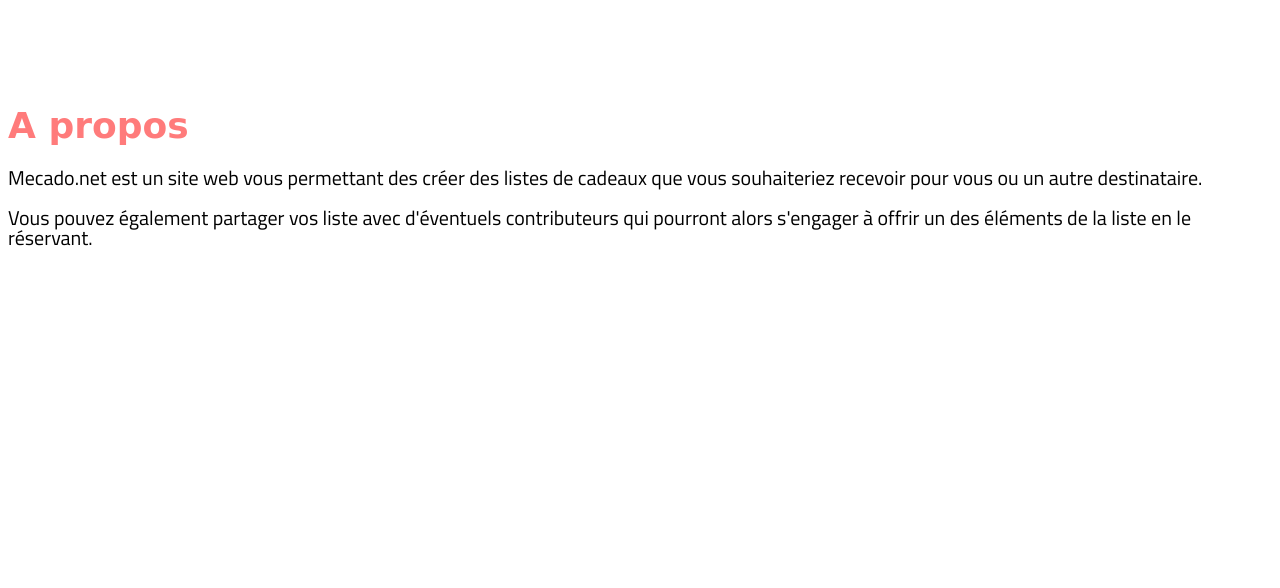
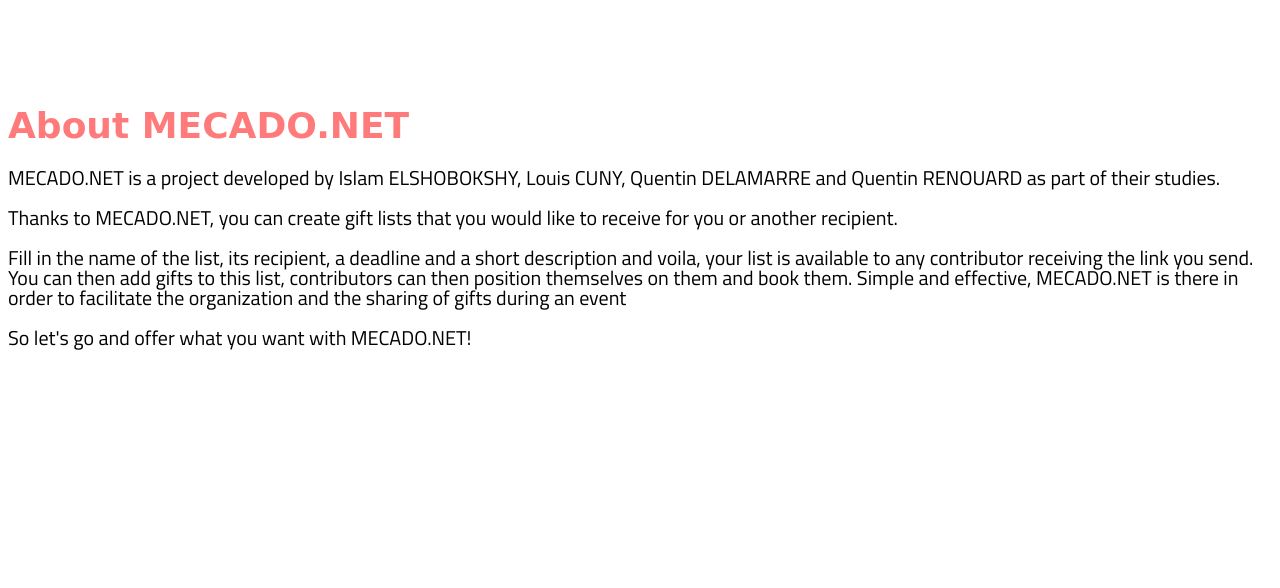
Before and after one commit to elshobokshy/mecado, a PHP site: template src/App/Resources/views/App/about.twig in a window 1280 px wide. Shown: the top 588 px of the page. Run offline with PHP 8.4, Linux system fonts and the light colour scheme; the template is opened without the code that fills it, so the values that code supplies are empty; some libraries are stand-ins or nearby versions.

Commit message:
Do navbar scss

```diff
--- a/src/App/Controller/AppController.php
+++ b/src/App/Controller/AppController.php
@@ -21,7 +21,7 @@ class AppController extends Controller
         if($this->auth->guest())
             return $this->redirect($response, 'home');
         else
-            return $this->redirect($response, 'mylists');
+            return $this->view->render($response, 'App/myaccount.twig');
     }
 
     public function editProfile(Request $request, Response $response)
--- a/src/App/Resources/assets/scss/app.scss
+++ b/src/App/Resources/assets/scss/app.scss
@@ -5,3 +5,9 @@
   z-index: 1;
   margin-bottom: 30px;
 }
+
+ul.mecadoNav{
+  @extend .navbar;
+  background-color : lightblue;
+  border: none;
+}
--- a/src/App/Resources/config/routing.php
+++ b/src/App/Resources/config/routing.php
@@ -12,4 +12,4 @@ $app->get('/mylists', 'list.controller:mylists')->setName('mylists');
 $app->get('/addlist', 'list.controller:addlist')->setName('addlist');
 $app->post('/addlist', 'list.controller:addlist');
 $app->get('/list/{token}','list.controller:fetch')->setName('list');
-$app->get('/about','app.controller:about')->setName('About');
+$app->get('/about','app.controller:about')->setName('about');
--- a/src/App/Resources/views/App/about.twig
+++ b/src/App/Resources/views/App/about.twig
@@ -3,11 +3,19 @@
 
 {% block body %}
 
-    <h1>A propos</h1>
+    <h1>About MECADO.NET</h1>
 
     <div>
-        <p>Mecado.net est un site web vous permettant des créer des listes de cadeaux que vous souhaiteriez recevoir pour vous ou un autre destinataire.</p>
-        <p>Vous pouvez également partager vos liste avec d'éventuels contributeurs qui pourront alors s'engager à offrir un des éléments de la liste en le réservant.</p>
+        <p>MECADO.NET is a project developed by Islam ELSHOBOKSHY, Louis CUNY, Quentin DELAMARRE and Quentin RENOUARD as part of their studies.</p>
+
+        <p>Thanks to MECADO.NET, you can create gift lists that you would like to receive for you or another recipient.</p>
+
+        <p>Fill in the name of the list, its recipient, a deadline and a short description and voila, your list is available to any
+            contributor receiving the link you send. You can then add gifts to this list, contributors can then position themselves
+            on them and book them. Simple and effective, MECADO.NET is there in order to facilitate the organization and the sharing
+            of gifts during an event</p>
+
+        <p>So let's go and offer what you want with MECADO.NET!</p>
 
     </div>
 {% endblock %}
--- a/src/App/Resources/views/App/navbar.twig
+++ b/src/App/Resources/views/App/navbar.twig
@@ -1,10 +1,13 @@
 
 {% if auth.check() %}
-<div class="row"><ul class="navbar">
-        <li><a href="{{ path_for('home') }}">Home</a></li>
+<div class="row">
+    <label for="navbar-menu" class="show-menu">☰</label>
+    <input type="checkbox" id="navbar-menu" role="button">
+    <ul class="mecadoNav">
         <li><a href="{{ path_for('mylists') }}">My Lists</a></li>
+        <li><a href="{{ path_for('myaccount') }}">{{ auth.user.first_name ~ " " ~ auth.user.last_name}}</a></li>
         <li><a href="{{ path_for('logout') }}">Logout</a></li>
-        <li><a href="">What is MECADO ?</a></li>
+        <li><a href="{{ path_for('about') }}">About MECADO.NET</a></li>
     </ul>
 </div>
 {% endif %}
```
